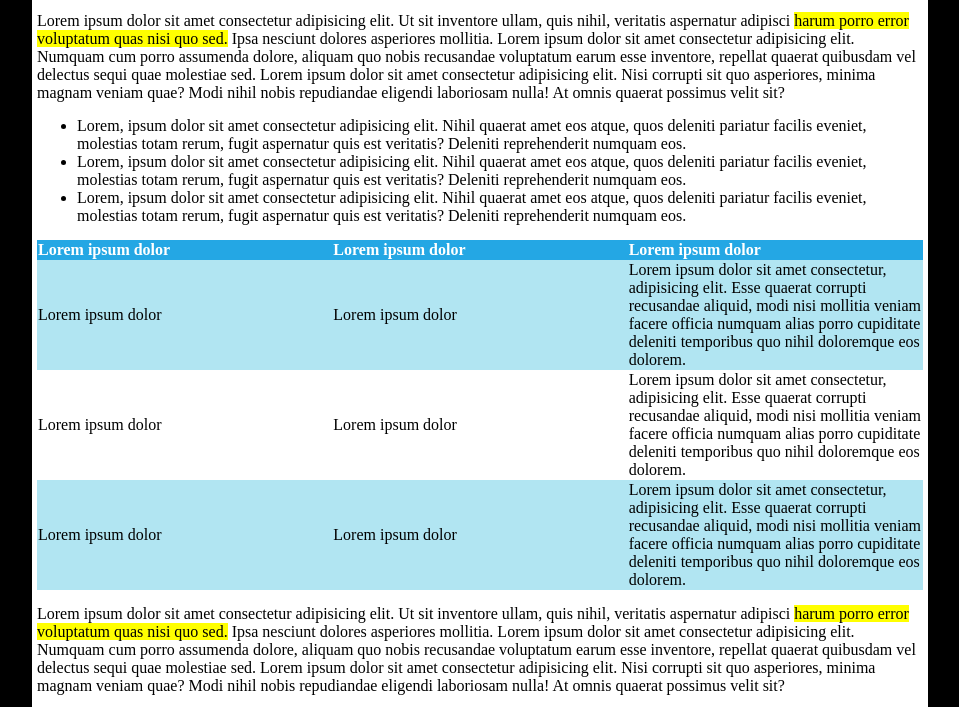
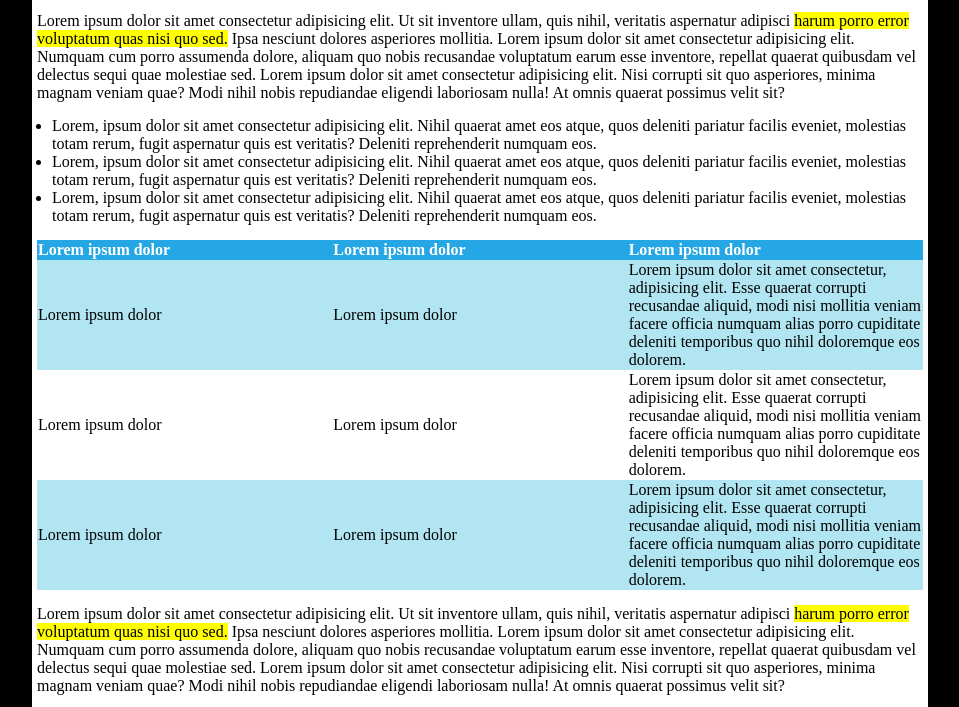
Before and after one commit to Guz117/bene-pubblico, a plain HTML site: page index.html in a window 1280 px wide. Shown: the part 1039-1746 px from the top of the page, without its empty margins (160-1119 px from the left). Drawn offline with Linux system fonts and the light colour scheme.

Commit message:
correzione finale

```diff
--- a/css/style.css
+++ b/css/style.css
@@ -68,6 +68,10 @@ body{
     background-color: yellow;
 }
 
+ul{
+    padding-left: 15px;
+}
+
 /* /Testo */
 
 /* Tabella */
@@ -102,7 +106,6 @@ thead{
 .foto-footer1,.foto-footer2{
     width: 200px;
     height: 200px;
-    color: white;
     font-size: 20px;
     background-position: center;
     background-size: cover;
@@ -119,6 +122,7 @@ thead{
 
 .immagini-footer{
     margin-left: 10px;
+    color: white;
 }
 
 .interesse{
```
